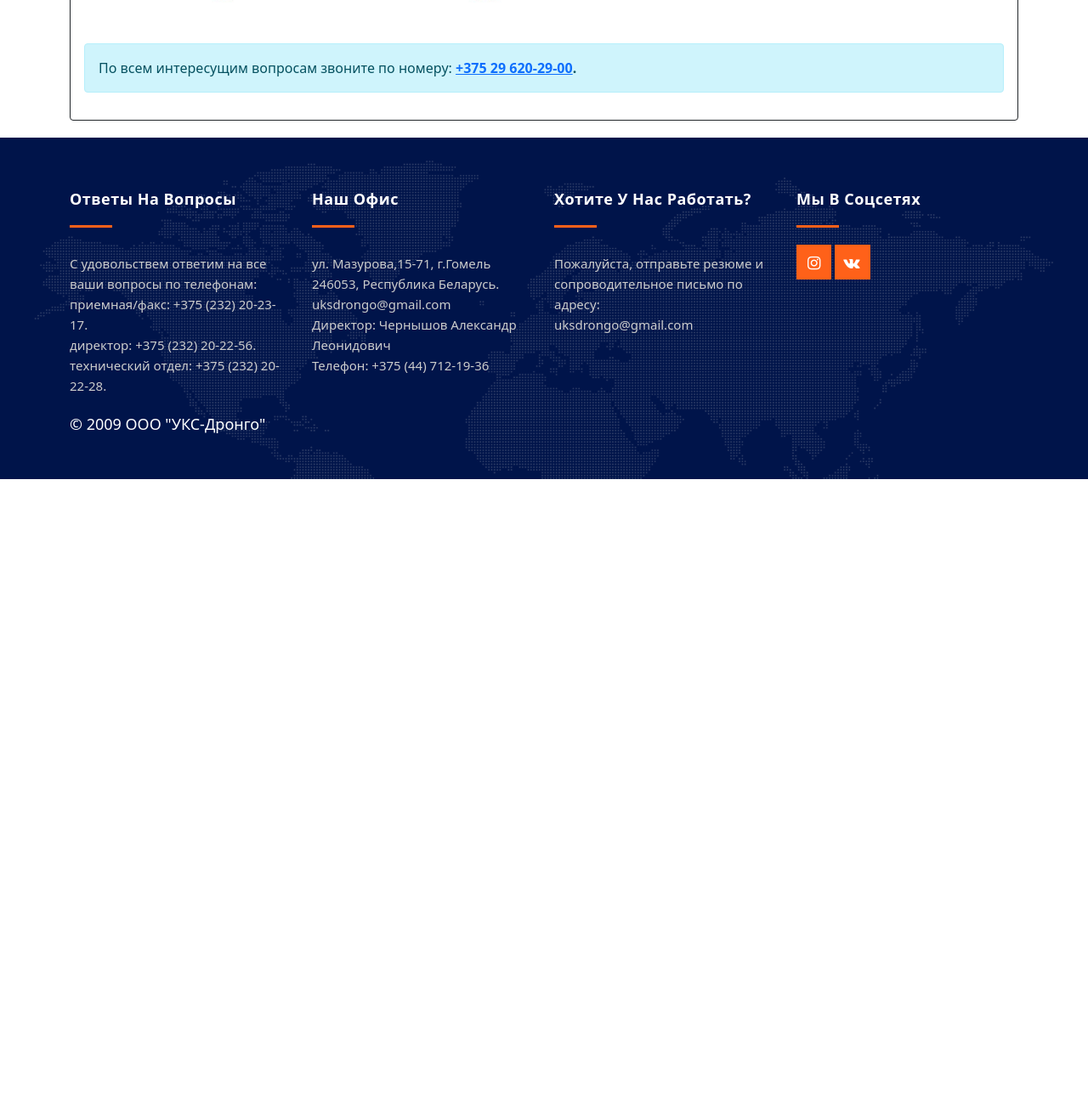
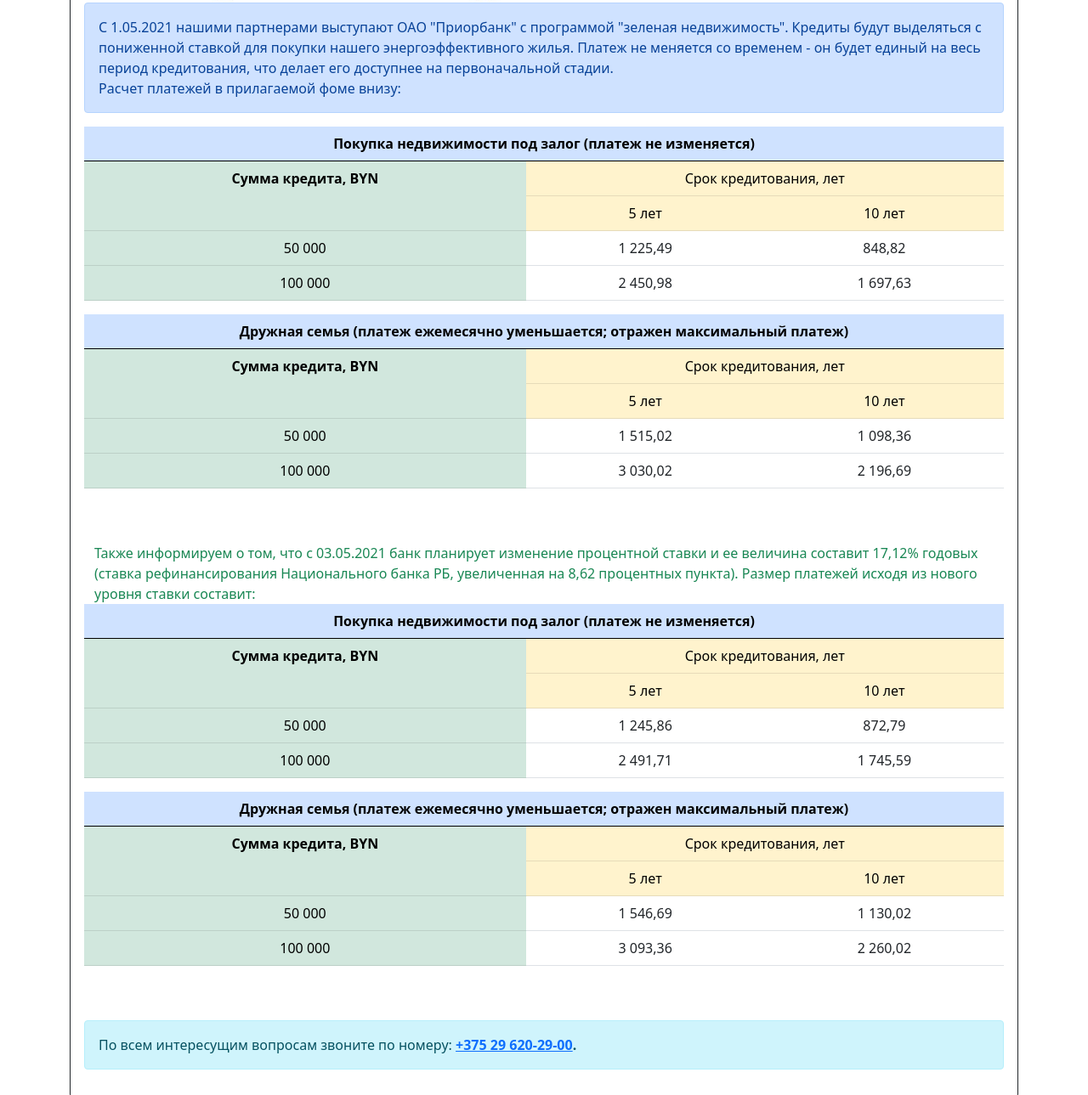
Before and after one commit to MaxL1111/u-drongo, a plain HTML site: page housing.html in a window 1280 px wide. Shown: the part 6026-7315 px from the top of the page at 85% size. Before the commit the page ends 6590 px from the top, so only its background shows below. Drawn offline with nearby package versions, Linux system fonts and the light colour scheme; files whose address does not match are found by name.

Commit message:
CommitTableAddFinish

```diff
--- a/housing.html
+++ b/housing.html
@@ -190,6 +190,142 @@
         </div>
 
 
+        <div class="container">
+          <div class="row">
+
+            <div class="alert alert-primary" role="alert">
+              С 1.05.2021 нашими партнерами выступают ОАО "Приорбанк" с программой "зеленая недвижимость".
+              Кредиты будут выделяться с пониженной ставкой для покупки нашего энергоэффективного жилья.
+              Платеж не меняется со временем - он будет единый на весь период кредитования, что делает его доступнее на первоначальной стадии.<br>
+              Расчет платежей в прилагаемой фоме внизу:
+            </div>
+
+            <table class="table" style="text-align: center;">
+              <thead>
+                <tr>
+                  <th class="table-primary" colspan="3" scope="col">Покупка недвижимости под залог (платеж не изменяется)</th>
+                </tr>
+              </thead>
+              <tbody>
+                <tr>
+                  <th rowspan="2" class="table-success" scope="row">Сумма кредита, BYN</th>
+                  <td class="table-warning" colspan="2">Срок кредитования, лет</td>
+                </tr>
+                <tr>
+                  <td class="table-warning">5 лет</td>
+                  <td class="table-warning">10 лет</td>
+                </tr>
+                <tr>
+                  <td class="table-success">50 000</td>
+                  <td>1 225,49</td>
+                  <td>848,82</td>
+                </tr>
+                <tr>
+                  <td class="table-success">100 000</td>
+                  <td>2 450,98</td>
+                  <td>1 697,63</td>
+                </tr>
+              </tbody>
+            </table>
+
+<br>
+
+<table class="table" style="text-align: center;">
+  <thead>
+    <tr>
+      <th class="table-primary" colspan="3" scope="col">Дружная семья (платеж ежемесячно уменьшается; отражен максимальный платеж)</th>
+    </tr>
+  </thead>
+  <tbody>
+    <tr>
+      <th rowspan="2" class="table-success" scope="row">Сумма кредита, BYN</th>
+      <td class="table-warning" colspan="2">Срок кредитования, лет</td>
+    </tr>
+    <tr>
+      <td class="table-warning">5 лет</td>
+      <td class="table-warning">10 лет</td>
+    </tr>
+    <tr>
+      <td class="table-success">50 000</td>
+      <td>1 515,02</td>
+      <td>1 098,36</td>
+    </tr>
+    <tr>
+      <td class="table-success">100 000</td>
+      <td>3 030,02</td>
+      <td>2 196,69</td>
+    </tr>
+  </tbody>
+</table>
+
+<div>
+  <br>
+<br>
+  Также информируем о том, что с 03.05.2021 банк планирует изменение процентной ставки и ее величина составит 17,12% годовых
+  (ставка рефинансирования Национального банка РБ, увеличенная на 8,62 процентных пункта). Размер платежей исходя
+  из нового уровня ставки составит:
+</div>
+
+<table class="table" style="text-align: center;">
+  <thead>
+    <tr>
+      <th class="table-primary" colspan="3" scope="col">Покупка недвижимости под залог (платеж не изменяется)</th>
+    </tr>
+  </thead>
+  <tbody>
+    <tr>
+      <th rowspan="2" class="table-success" scope="row">Сумма кредита, BYN</th>
+      <td class="table-warning" colspan="2">Срок кредитования, лет</td>
+    </tr>
+    <tr>
+      <td class="table-warning">5 лет</td>
+      <td class="table-warning">10 лет</td>
+    </tr>
+    <tr>
+      <td class="table-success">50 000</td>
+      <td>1 245,86</td>
+      <td>872,79</td>
+    </tr>
+    <tr>
+      <td class="table-success">100 000</td>
+      <td>2 491,71</td>
+      <td>1 745,59</td>
+    </tr>
+  </tbody>
+</table>
+
+<table class="table" style="text-align: center;">
+  <thead>
+    <tr>
+      <th class="table-primary" colspan="3" scope="col">Дружная семья (платеж ежемесячно уменьшается; отражен максимальный платеж)</th>
+    </tr>
+  </thead>
+  <tbody>
+    <tr>
+      <th rowspan="2" class="table-success" scope="row">Сумма кредита, BYN</th>
+      <td class="table-warning" colspan="2">Срок кредитования, лет</td>
+    </tr>
+    <tr>
+      <td class="table-warning">5 лет</td>
+      <td class="table-warning">10 лет</td>
+    </tr>
+    <tr>
+      <td class="table-success">50 000</td>
+      <td>1 546,69</td>
+      <td>1 130,02</td>
+    </tr>
+    <tr>
+      <td class="table-success">100 000</td>
+      <td>3 093,36</td>
+      <td>2 260,02</td>
+    </tr>
+  </tbody>
+</table>
+          </div>
+        </div>
+
+
+
            <br>
            <br>
             <div class="alert alert-info" role="alert">
```
